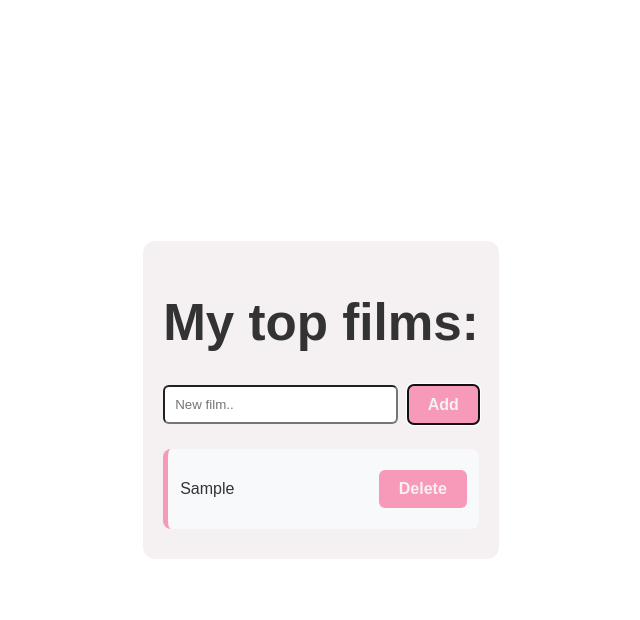
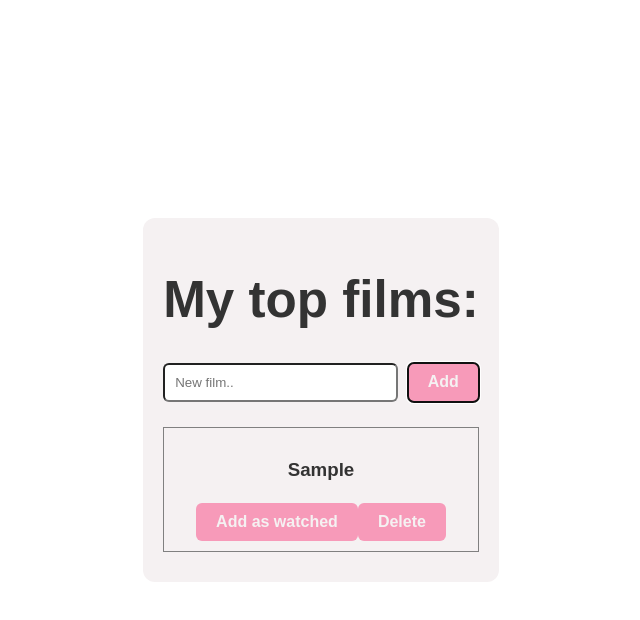
Before and after one commit to ElinaWs/HW-react-01, a React (Vite) app: page / in a window 1280 px wide. Both pictures are taken after typing "Sample" into the empty fields and a click on the button "Add". Shown: the top 620 px of the page, without its empty margins (319-959 px from the left). Built offline with nearby package versions, Linux system fonts and the light colour scheme.

Commit message:
watched and unwatched

```diff
--- a/src/App.jsx
+++ b/src/App.jsx
@@ -1,12 +1,10 @@
 import './App.css';
 import { AddFilm } from './components/AddFilm/AddFilm';
 
-function App() {
+export default function App() {
   return (
     <div className="App">
       <AddFilm />
     </div>
   );
 }
-
-export default App;
--- a/src/components/AddFilm/AddFilm.jsx
+++ b/src/components/AddFilm/AddFilm.jsx
@@ -1,27 +1,42 @@
-import { FilmList } from "../FilmList/FilmList"
-import { FilmInput } from "../FilmInput/FilmInput"
-import { useState } from "react"
+import { useState } from "react";
+import { FilmInput } from "../FilmInput/FilmInput";
+import FilmList from "../FilmList/FilmList";
 
 export const AddFilm = () => {
-    const [films, setFilms] = useState([])
+  const [films, setFilms] = useState([]);
 
   const onAddFilm = (newFilmString) => {
     const newFilm = {
       id: Date.now(),
-            title: newFilmString
-        }
-        setFilms([...films, newFilm])
-    }
+      title: newFilmString,
+      watched: false
+    };
+    setFilms([...films, newFilm]);
+  };
 
   const onDeleteFilm = (id) => {
-        setFilms(films.filter(film => film.id !== id))
-    }
+    setFilms(films.filter(film => film.id !== id));
+  };
+
+  const toggleWatched = (id) => {
+    setFilms(
+      films.map(film =>
+        film.id === id ? { ...film, watched: !film.watched } : film
+      )
+    );
+  };
 
   return (
     <div className="container">
       <h1>My top films:</h1>
       <FilmInput onAddFilm={onAddFilm} />
-            <FilmList films={films} onDeleteFilm={onDeleteFilm} />
+      <FilmList
+        films={films}
+        toggleWatched={toggleWatched}
+        onDeleteFilm={onDeleteFilm}
+      />
     </div>
-    )
-}
+  );
+};
+
+export default AddFilm;
--- a/src/components/FilmInput/FilmInput.jsx
+++ b/src/components/FilmInput/FilmInput.jsx
@@ -1,24 +1,24 @@
-import { useState } from "react"
+import { useState } from "react";
 
 export const FilmInput = (props) => {
-    const [filmValue, setFilmValue] = useState('')
+  const [filmValue, setFilmValue] = useState("");
 
   const submitFilm = () => {
     if (filmValue.trim()) {
-            props.onAddFilm(filmValue)
-            setFilmValue('')
+      props.onAddFilm(filmValue);
+      setFilmValue("");
     }
-    }
+  };
 
   return (
     <div className="input-group">
       <input
+        type="text"
         placeholder="New film.."
         value={filmValue}
-                type="text"
-                onChange={e => setFilmValue(e.target.value)}
+        onChange={(e) => setFilmValue(e.target.value)}
       />
       <button onClick={submitFilm}>Add</button>
     </div>
-    )
+  );
 }
--- /dev/null
+++ b/src/components/FilmItem/FilmItem.jsx
@@ -0,0 +1,11 @@
+export default function FilmItem({ film, toggleWatched, onDeleteFilm }) {
+  return (
+    <div style={{ border: "1px solid gray", padding: 10, marginBottom: 10 }}>
+      <h3>{film.title}</h3>
+      <button onClick={() => toggleWatched(film.id)}>
+        {film.watched ? "Watched" : "Add as watched"}
+      </button>
+      <button onClick={() => onDeleteFilm(film.id)}>Delete</button>
+    </div>
+  );
+}
--- a/src/components/FilmList/FilmList.jsx
+++ b/src/components/FilmList/FilmList.jsx
@@ -1,22 +1,16 @@
-export const FilmItem = (props) => {
-    return (
-        <div className="film-item">
-            <p>{props.film.title}</p>
-            <button onClick={() => props.onDeleteFilm(props.film.id)}>Delete</button>
-        </div>
-    )
-}
+import FilmItem from "../FilmItem/FilmItem";
 
-export const FilmList = (props) => {
+export default function FilmList({ films, toggleWatched, onDeleteFilm }) {
   return (
     <div>
-            {props.films.map(film => (
+      {films.map(film => (
         <FilmItem
+          key={film.id}
           film={film}
-                    key={film.id}
-                    onDeleteFilm={props.onDeleteFilm}
+          toggleWatched={toggleWatched}
+          onDeleteFilm={onDeleteFilm}
         />
       ))}
     </div>
-    )
+  );
 }
```
Also changed, not shown: src/App.css (line endings or trailing spaces), src/components/NullFilm/NullFilm.jsx (added). Lines whose indentation alone changed are shown as unchanged.
